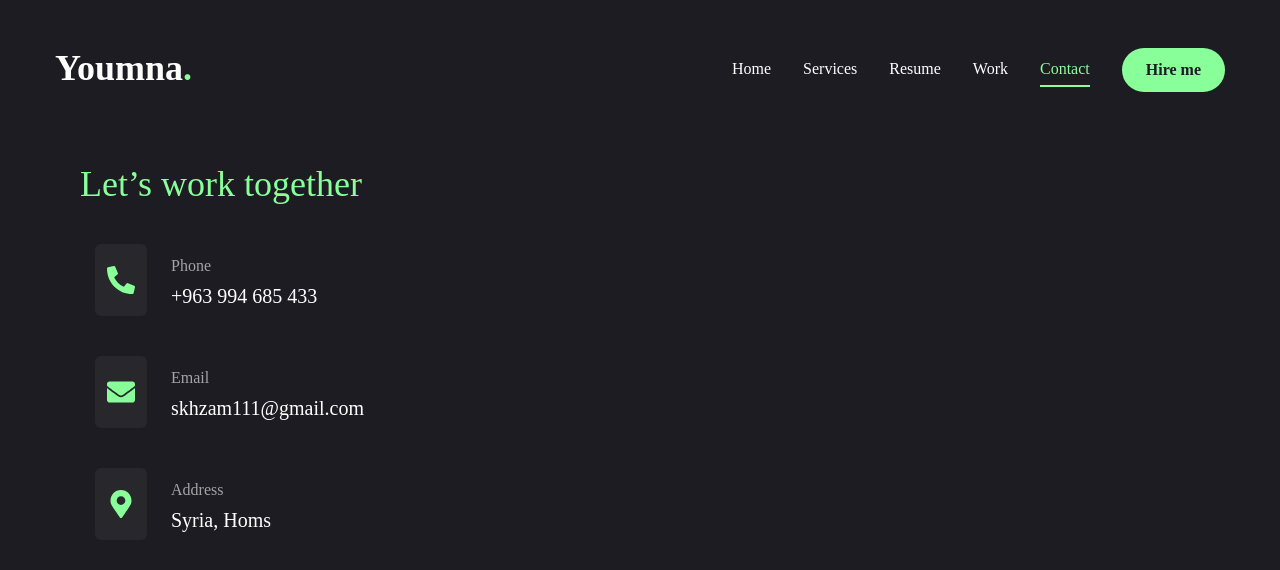
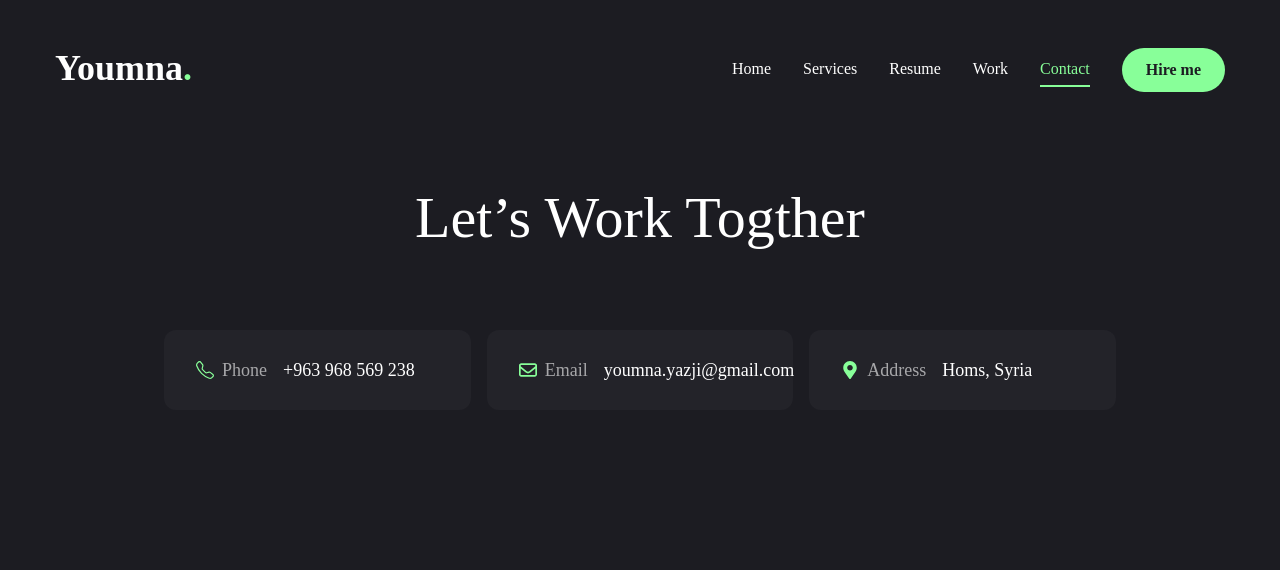
Before and after one commit to YoumnaYazji/My-Portfolio, a Next.js app: page /contact in a window 1280 px wide. Shown: the top 570 px of the page. Built offline with nearby package versions, Linux system fonts and the light colour scheme.

Commit message:
12th Commit

```diff
--- a/app/contact/page.jsx
+++ b/app/contact/page.jsx
@@ -1,35 +1,72 @@
 "use client";
 
-import { Button } from "@/components/ui/button";
-import { Input } from "@/components/ui/input";
-import { Textarea } from "@/components/ui/textarea";
-import { Select,SelectContent,SelectGroup,SelectLabel,SelectTrigger,SelectValue , SelectItem } from "@/components/ui/select";
 import {FaPhoneAlt,FaEnvelope,FaMapMarkerAlt} from 'react-icons/fa';
 import { motion } from "framer-motion";
-const info = [
+import { FaRegUser } from "react-icons/fa";
+import { BsTelephone } from "react-icons/bs";
+import { FaRegEnvelope } from "react-icons/fa6";
+import { LiaLanguageSolid } from "react-icons/lia";
+import { SiFreelancer } from "react-icons/si";
+import { FaLink } from "react-icons/fa6";
+
+const about={
+    title:'Let’s Work Togther',
+    description:'I am a Web Developer specializing in front end development, aiming towards a better understanding and development my knowledge at this field. Experienced with development cycle for dynamic web projects.',
+    info :[
+
         {
-        icon:<FaPhoneAlt/>,
-        title:'Phone',
-        description:'+963 994 685 433',
+            fieldName:'Phone',
+            fieldValue:'+963 968 569 238',
+            icon:<BsTelephone/>
         },
         {
-        icon:<FaEnvelope/>,
-        title:'Email',
-        description:'skhzam111@gmail.com',
+            fieldName:'Email',
+            fieldValue:'youmna.yazji@gmail.com',
+            icon:<FaRegEnvelope/>
         },
         {
+            fieldName:'Address',
+            fieldValue:'Homs, Syria',
             icon:<FaMapMarkerAlt/>,
-        title:'Address',
-        description:'Syria, Homs',
-    },
+        }
+
+
     ]
+}
+
 const Contact =() =>{
     return(
         <>
-        <motion.section initial={{opacity:0}} animate={{opacity:1, transition :{delay:2, duration:0.4, ease:"easeIn"
+                    <div className="px-12 mt-5 xl:w-[90%] mx-auto xs:w-full md:x-full px-20">
+
+         <div className='flex flex-col gap-[30px] text-center xl:text-left px-5'>
+         <h1 className="text-[66px] text-center xs:text-[58px] xs:px-5">{about.title}</h1>
+
+
+                                <ul className="gap-y-6 xl:mx-0 grid grid-cols-1 md:grid-cols-2 xl:grid-cols-3 gap-4">
+                                {about.info.map((item, index) => (
+                                <li
+                                key={index}
+                                className={`bg-[#232329]  text-[18px] h-[80px] w-full px-8 rounded-xl flex items-center justify-center xl:justify-start gap-4 ${
+                                  index >= 0 ? "mt-6" : ""
+                                }
+
+                                `}
+                              >
+                                <div className="flex items-center gap-2">
+                                  <span className="text-accent text-[18px]">{item.icon}</span>
+                                  <span className="text-white/60">{item.fieldName}</span>
+                                </div>
+                                <span className="text-white">{item.fieldValue}</span>
+                              </li>
+                                ))}
+                                </ul>
+                             </div>
+                             </div>
+      {/*  <motion.section initial={{opacity:0}} animate={{opacity:1, transition :{delay:2, duration:0.4, ease:"easeIn"
             }}} className="py-6">
 
-               {/* <div className="xl:h-[54%] order-2 xl:order-none">
+               <div className="xl:h-[54%] order-2 xl:order-none">
                 <form className="flex flex-col gap-6 p-10 bg-[#27272c] rounded-xl" >
                     <h3 className="text-4xl text-accent">
                         Let’s work together
@@ -67,7 +104,7 @@ const Contact =() =>{
                     Send Message
                 </Button>
                 </form>
-                </div>*/}
+                </div>
             <h3 className="text-4xl text-accent md:text-left xs:text-center xs:mr-5 md:ml-20">
             Let’s work together
             </h3>
@@ -95,7 +132,7 @@ const Contact =() =>{
 </div>
 
 
-        </motion.section>
+        </motion.section>*/}
         </>
     )
 }
--- a/app/page.jsx
+++ b/app/page.jsx
@@ -9,11 +9,12 @@ import { TypeAnimation } from "react-type-animation";
 import Services from "./services/page";
 import Work from "./work/page";
 import Resume from "./resume/page";
+import Contact from "./contact/page";
 export default function Home() {
   return (
    <>
    <section className="h-full">
-        <div className="flex flex-col xl:flex-row items-center justify-between xl:pt-8 xl:pb-24">
+        <div className="flex flex-col xl:flex-row items-center justify-between xl:pt-8 xl:pb-24 xl:px-36  md:px-5 xs:px-8">
           <div className="text-center xl:text-left order-2 xl:order-none px-8 ">
             <span className="text-xl">
               WELCOME TO MY WORLD
@@ -47,21 +48,20 @@ export default function Home() {
    <div className="border-b border-white/20 w-full mt-12"></div>
 
    <div className="mt-12">
-    <h5 className="text-accent text-center xs:px-10">SERVICES</h5>
-    <h1 className="text-[66px] text-center xs:text-[58px] xs:px-5">What I Do</h1>
+
    <Services/>
    </div>
    <div className="border-b border-white/20 w-full mt-12"></div>
    <div className="mt-12">
-    <h5 className="text-accent text-center xs:px-10">Visit my projects and keep your feedback</h5>
-    <h1 className="text-[66px] text-center xs:text-[58px] xs:px-5">My Projects</h1>
     <Work/>
     </div>
     <div className="border-b border-white/20 w-full mt-12"></div>
    <div className="mt-12">
-    <h5 className="text-accent text-center xs:px-10">+2 YEARS OF EXPERIENCE</h5>
-    <h1 className="text-[66px] text-center xs:text-[58px] xs:px-5">My Resume</h1>
     <Resume/>
+    </div>
+    <div className="border-b border-white/20 w-full mt-12"></div>
+   <div className="mt-12">
+    <Contact/>
     </div>
    </>
   );
--- a/app/resume/page.jsx
+++ b/app/resume/page.jsx
@@ -163,23 +163,25 @@ const skills ={
 const Resume =() =>{
     return(
         <>
+        <h5 className="text-accent text-center xs:px-10">+2 years of experience</h5>
+            <h1 className="text-[66px] text-center xs:text-[58px] xs:px-5">My Resume</h1>
             <div className="px-12 mt-5 xl:w-[90%] mx-auto xs:w-full md:x-full">
                 <Tabs defaultValue='education' className='gap-[60px]'>
                     <TabsList className=' w-full mx-auto xl:mx-0 gap-[60px] md:flex-col md:items-center md:gap-4 lg:flex-row lg:items-start lg:mx-auto xs:flex-col xs:items-center xl:gap-4 xl:mx-0'>
-                        <TabsTrigger value='education' className="xl:text-[18px] md:text-[22px]">Education</TabsTrigger>
-                        <TabsTrigger value='experience'className="xl:text-[18px] md:text-[22px]" >Experience</TabsTrigger>
-                        <TabsTrigger value='skills' className="xl:text-[18px] md:text-[22px]">Skills</TabsTrigger>
-                        <TabsTrigger value='about' className="xl:text-[18px] md:text-[22px]">About Me</TabsTrigger>
+                        <TabsTrigger value='education' className="xl:text-[18px] md:text-[24px]">Education</TabsTrigger>
+                        <TabsTrigger value='experience'className="xl:text-[18px] md:text-[24px]" >Experience</TabsTrigger>
+                        <TabsTrigger value='skills' className="xl:text-[18px] md:text-[24px]">Skills</TabsTrigger>
+                        <TabsTrigger value='about' className="xl:text-[18px] md:text-[24px]">About Me</TabsTrigger>
 
                     </TabsList>
                     <div className='mt-10 min-h-[70vh] w-full'>
 
                     <TabsContent value='education' className='w-full h-full'>
                     <div className='flex flex-col gap-[30px] text-center xl:text-left'>
-                    <h3 className='xl:text-4xl md:text-xl xl:px-5 font-bold'>
+                    <h3 className='xl:text-4xl md:text-xl xs:text-4xl  xl:px-5 font-bold'>
                                     {education.title}
                                 </h3>
-                                <p className='text-white/60 xl:text-[18px] md:text-[22px]'>
+                                <p className='text-white/60 xl:text-[18px] md:text-[22px] xl:px-5'>
                                 {education.description}</p>
                                 <ScrollArea className='h-[400px]'>
                                     <ul className='grid frid-cols-1 lg:grid-cols-2 gap-[30px] xs:px-5 '>
@@ -204,10 +206,10 @@ const Resume =() =>{
                         </TabsContent>
                         <TabsContent value='experience' className='w-full h-full'>
                         <div className='flex flex-col gap-[30px] text-center xl:text-left'>
-                        <h3 className='xl:text-4xl md:text-xl xl:px-5 font-bold'>
+                        <h3 className='xl:text-4xl md:text-xl xs:text-4xl  xl:px-5 font-bold'>
                         {experience.title}
                                 </h3>
-                                <p className='text-white/60 xl:text-[18px] md:text-[22px]'>
+                                <p className='text-white/60 xl:text-[18px] md:text-[22px] xl:px-5'>
                                 {experience.description}</p>
                                 <ScrollArea className='h-[400px]'>
                                 <ul className='grid frid-cols-1 lg:grid-cols-2 gap-[30px] xs:px-5 '>
@@ -232,10 +234,10 @@ const Resume =() =>{
                         </TabsContent>
                         <TabsContent value='skills' className='w-full h-full'>
                         <div className='flex flex-col gap-[30px] text-center xl:text-left'>
-                        <h3 className='xl:text-4xl md:text-xl xl:px-5 font-bold'>
+                        <h3 className='xl:text-4xl md:text-xl xs:text-4xl  xl:px-5 font-bold'>
                         {skills.title}
                                     </h3>
-                                    <p className='text-white/60 xl:text-[18px] md:text-[22px]'>
+                                    <p className='text-white/60 xl:text-[18px] md:text-[22px] '>
                                     {skills.description}
                                     </p>
                                 <ul className='grid grid-cols-2 mt-6 sm:grid-cols-3 xs:grid-cols-1 md:grid-cols-4 gap-4 xl:gap-[30px] xs:px-5'>                                    {skills.skillList.map((skill,index)=>{
@@ -259,7 +261,7 @@ const Resume =() =>{
                         </TabsContent>
                         <TabsContent value='about' className='w-full h-full'>
                         <div className='flex flex-col gap-[30px] text-center xl:text-left'>
-                        <h3 className='xl:text-4xl md:text-xl xl:px-5 font-bold'>
+                        <h3 className='xl:text-4xl md:text-xl xs:text-4xl  xl:px-5 font-bold'>
                         {about.title}
                                 </h3>
                                 <p className='text-white/60 xl:text-[18px] md:text-[22px]'>
--- a/app/services/page.jsx
+++ b/app/services/page.jsx
@@ -47,7 +47,10 @@ const services = [
 const Services =() =>{
     return(
         <>
-        <section className="min-h-[80vh] flex flex-col justify-center py-12 xl:py-0 px-8">
+
+            <h5 className="text-accent text-center xs:px-10">SERVICES</h5>
+            <h1 className="text-[66px] text-center xs:text-[58px] xs:px-5">What I Do</h1>
+        <section className="min-h-[80vh] flex flex-col justify-center py-12 xl:py-0 xl:px-32 md:px-5 xs:px-8">
             <motion.div initial={{opacity:0}} animate={{opacity:1, transition :{delay:2, duration:0.4, ease:"easeIn"
             }}} className="grid grid-cols-1 md:grid-cols-3 gap-[60px] ">
                {services.map((service,index)=>{
--- a/app/work/page.jsx
+++ b/app/work/page.jsx
@@ -77,6 +77,8 @@ const Work =() =>{
     }
     return(
         <>
+            <h5 className="text-accent text-center xs:px-10">Visit my projects and keep your feedback</h5>
+            <h1 className="text-[66px] text-center xs:text-[58px] xs:px-5">My Projects</h1>
         <motion.div initial={{opacity:0}} animate={{opacity:1, transition :{delay:2, duration:0.4, ease:"easeIn"
             }}}  className='min-h-[80vh] flex flex-col justify-center py-12 xl:px-0'>
             <div  className="container xs:max-w-[1300px] ">
```
Lines whose indentation alone changed are shown as unchanged.
